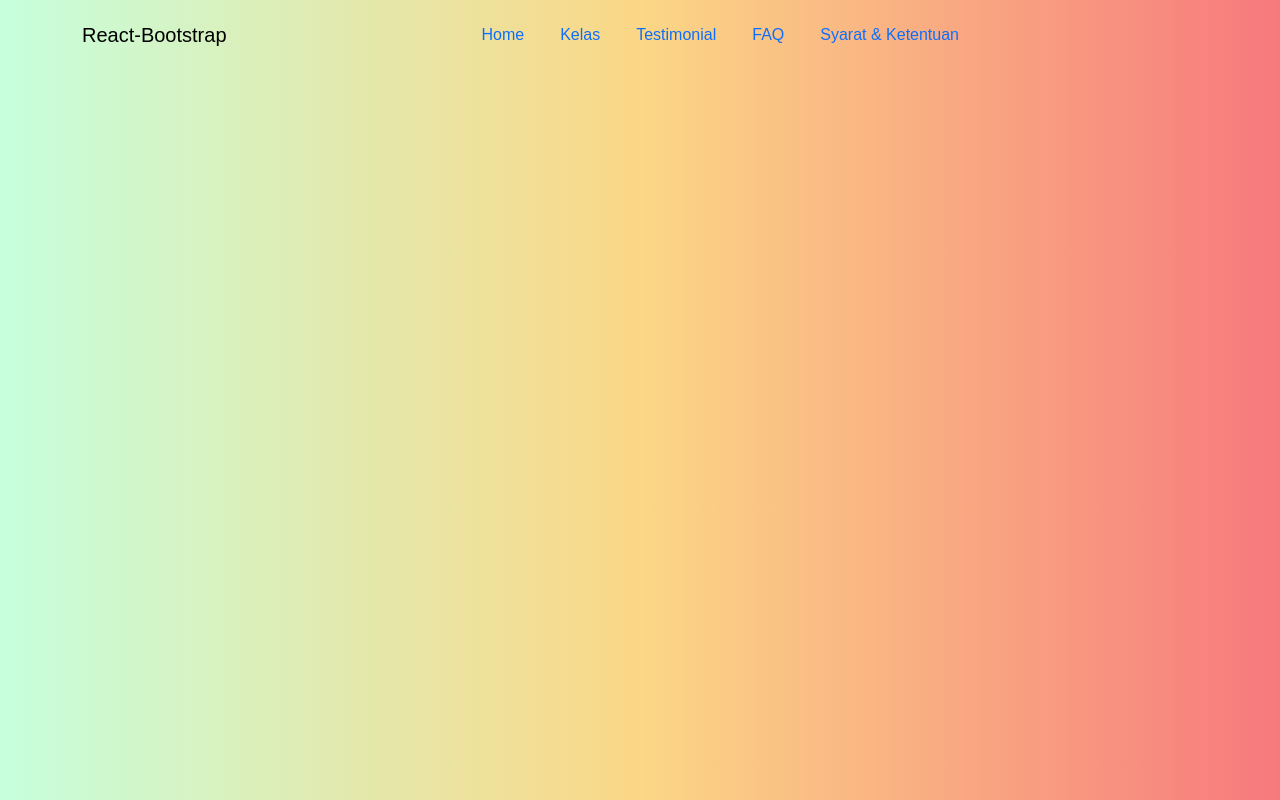
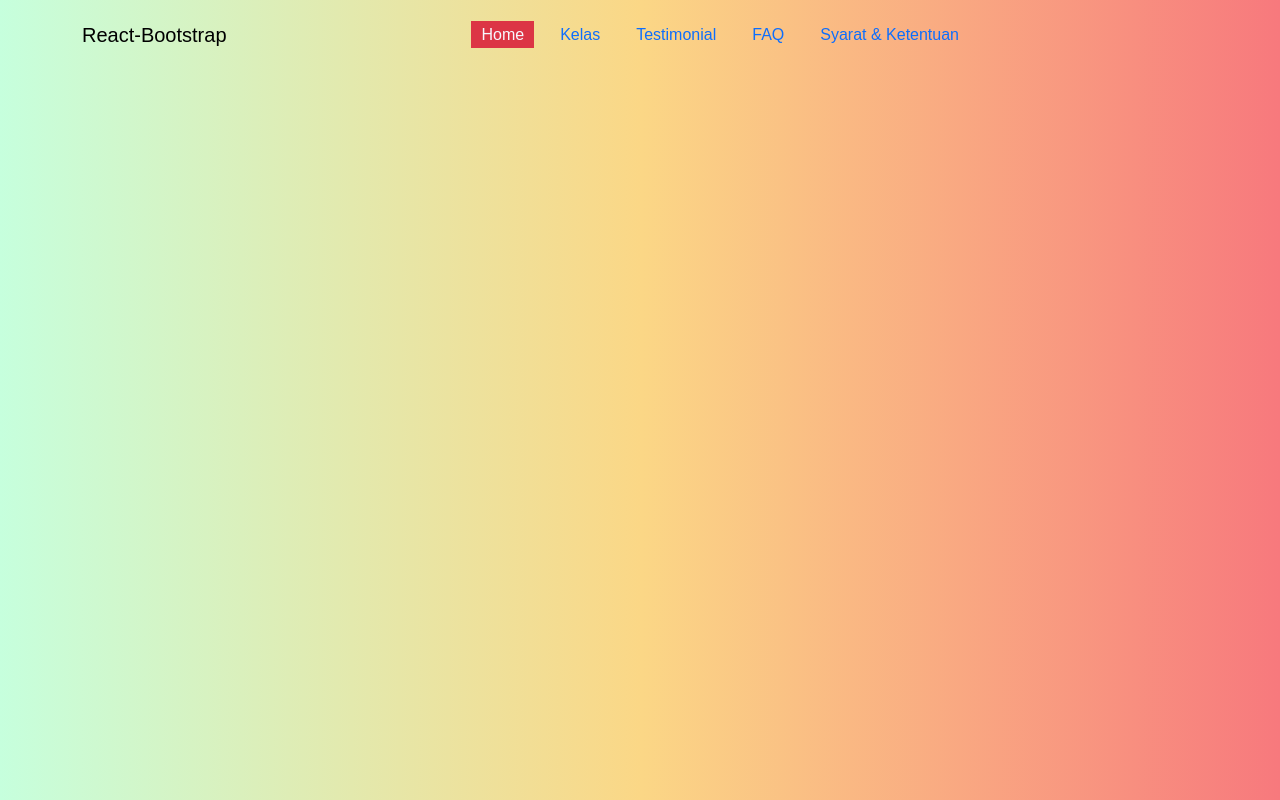
Before and after one commit to Wasbis/cri_clonning, a React (Vite) app: page / in a window 1280 px wide. Built offline with nearby package versions, Linux system fonts and the light colour scheme.

Commit message:
completed add navbar

```diff
--- a/src/components/NavbarComponent.jsx
+++ b/src/components/NavbarComponent.jsx
@@ -13,13 +13,12 @@ const Navbarcomponent = () => {
             <Nav className="mx-auto">
               {navLinks.map((link) => {
                 return (
-                  <div class="nav-link" key={link.id}>
+                  <div className="nav-link" key={link.id}>
                     <NavLink
                       to={link.path}
-                      className={({ isActive, isPending }) => [
-                        isPending ? "pending" : "",
-                        isActive ? "active" : "",
-                      ]}
+                      className={({ isActive, isPending }) =>
+                        isPending ? "pending" : isActive ? "active" : ""
+                      }
                     >
                       {link.text}
                     </NavLink>
--- a/src/css/main.css
+++ b/src/css/main.css
@@ -1,4 +1,4 @@
-*{
+* {
   font-family: "Poppins", sans-serif;
 }
 
@@ -10,33 +10,42 @@
   --navbar-color-text: #000000;
 }
 
-
-
-
 .navbar {
   position: fixed;
   padding: 15px 0 15px 0;
   width: 100%;
 }
 
-  .navbar .nav-link a{
-    padding : 5px 10px 5px 10px;
+.navbar .nav-link a {
+  padding: 5px 10px 5px 10px;
+  font-weight: 500;
   text-decoration: none;
-
 }
 
-
-  .navbar .nav-link a:hover{
+.navbar .nav-link a:hover {
   color: var(--secondary-color);
 }
 
 .navbar .nav-link .active {
   background-color: var(--secondary-color);
-    color: var(var(--primary-color));
+  color:var(--primary-color);
+}
+.navbar .nav-link .active:hover {
+  color:var(--primary-color);
 }
 
 header {
   background: #c6ffdd; /* fallback for old browsers */
-   background: -webkit-linear-gradient(to left, #f7797d, #fbd786, #c6ffdd); /* Chrome 10-25, Safari 5.1-6 */
-   background: linear-gradient(to left, #f7797d, #fbd786, #c6ffdd); /* W3C, IE 10+/ Edge, Firefox 16+, Chrome 26+, Opera 12+, Safari 7+ */
+  background: -webkit-linear-gradient(
+    to left,
+    #f7797d,
+    #fbd786,
+    #c6ffdd
+  ); /* Chrome 10-25, Safari 5.1-6 */
+  background: linear-gradient(
+    to left,
+    #f7797d,
+    #fbd786,
+    #c6ffdd
+  ); /* W3C, IE 10+/ Edge, Firefox 16+, Chrome 26+, Opera 12+, Safari 7+ */
 }
```
Lines whose indentation alone changed are shown as unchanged.
